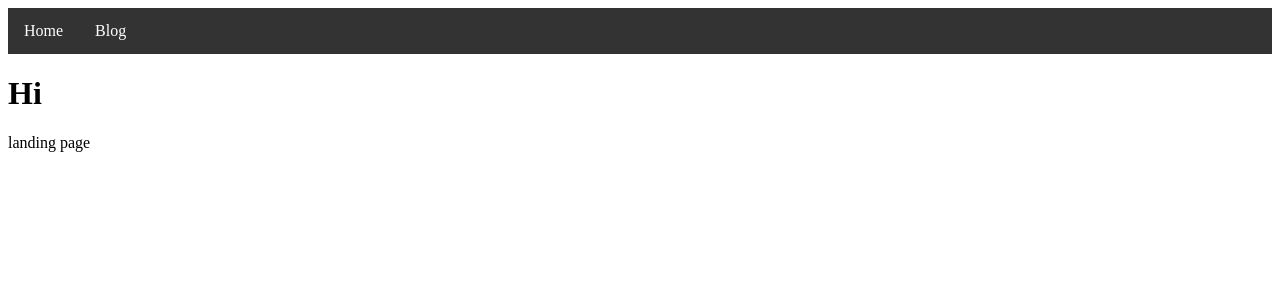
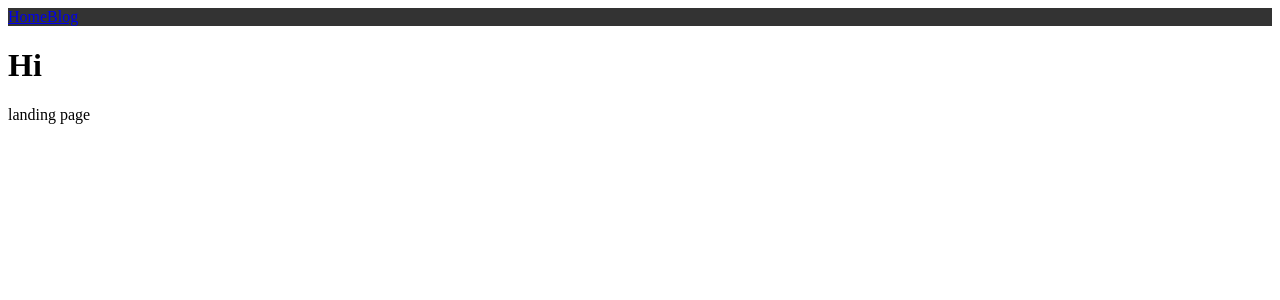
Before and after one commit to HCGK/HCGK.github.io, a Jekyll site: the page built from index.html, in a window 1280 px wide. Shown: the top 300 px of the page. Built offline with Jekyll 4.4.1, drawn with Linux system fonts in a browser that asks for light colours.

Commit message:
Update main.css

```diff
--- a/css/main.css
+++ b/css/main.css
@@ -16,14 +16,6 @@
     float: left;
   }
 
-  li a {
-    display: block;
-    color: white;
-    text-align: center;
-    padding: 14px 16px;
-    text-decoration: none;
-  }
-
   .active {
   background-color:#4CAF50;
  }
```
